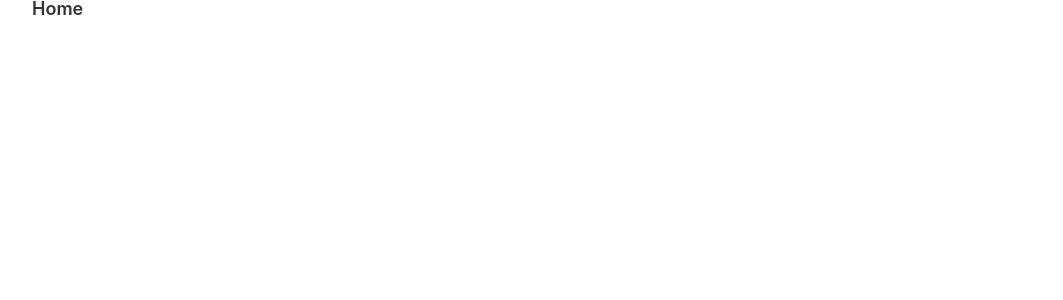
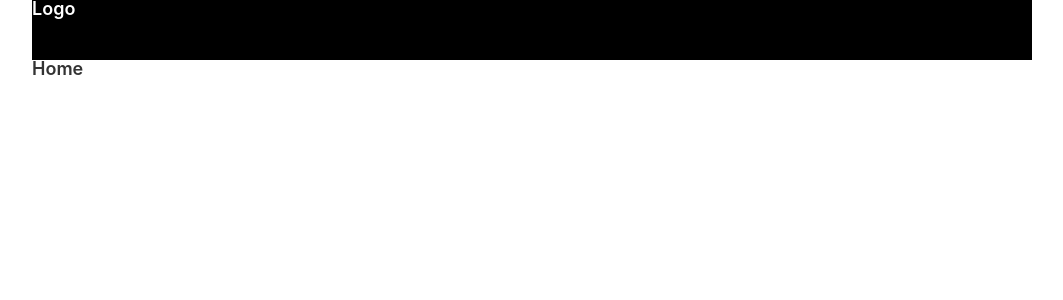
Before and after one commit to hansejun/Q-Port_TEST, a React (Create React App) app: page / in a window 1280 px wide. Shown: the top 300 px of the page, without its empty margins (108-1171 px from the left). Built offline with nearby package versions, Linux system fonts and the light colour scheme; a web font is replaced by a local one.

Commit message:
헤더 생성

```diff
--- /dev/null
+++ b/src/components/Header/Header.jsx
@@ -0,0 +1,16 @@
+import styled from "styled-components";
+
+function Header() {
+  return (
+    <HeaderWrapper as={"header"}>
+      <span>Logo</span>
+    </HeaderWrapper>
+  );
+}
+export default Header;
+
+const HeaderWrapper = styled.div`
+  height: 60px;
+  background-color: black;
+  color: white;
+`;
--- a/src/components/Layout/Layout.jsx
+++ b/src/components/Layout/Layout.jsx
@@ -1,7 +1,13 @@
 import styled from "styled-components";
+import Header from "../Header/Header";
 
 function Layout({ children }) {
-  return <Wrapper>{children}</Wrapper>;
+  return (
+    <Wrapper>
+      <Header />
+      {children}
+    </Wrapper>
+  );
 }
 
 export default Layout;
--- a/src/pages/Home.jsx
+++ b/src/pages/Home.jsx
@@ -1,5 +1,4 @@
 import Layout from "../components/Layout/Layout";
-
 function Home() {
   return (
     <Layout>
--- a/src/styles/GlobalStyle.js
+++ b/src/styles/GlobalStyle.js
@@ -97,11 +97,12 @@ html{
 *{
   box-sizing: border-box;
   transition: background-color 0.3s linear;
-  color:${(props) => props.theme.fontColor};
+
 }
 body{
   font-family: "San Francisco", -apple-system, BlinkMacSystemFont, 'Segoe UI', Roboto, Oxygen, Ubuntu, Cantarell, 'Open Sans', 'Helvetica Neue', sans-serif;
   background-color: ${(props) => props.theme.bgColor};
+  color:${(props) => props.theme.fontColor};
 }
 input{
   outline: none;
```
